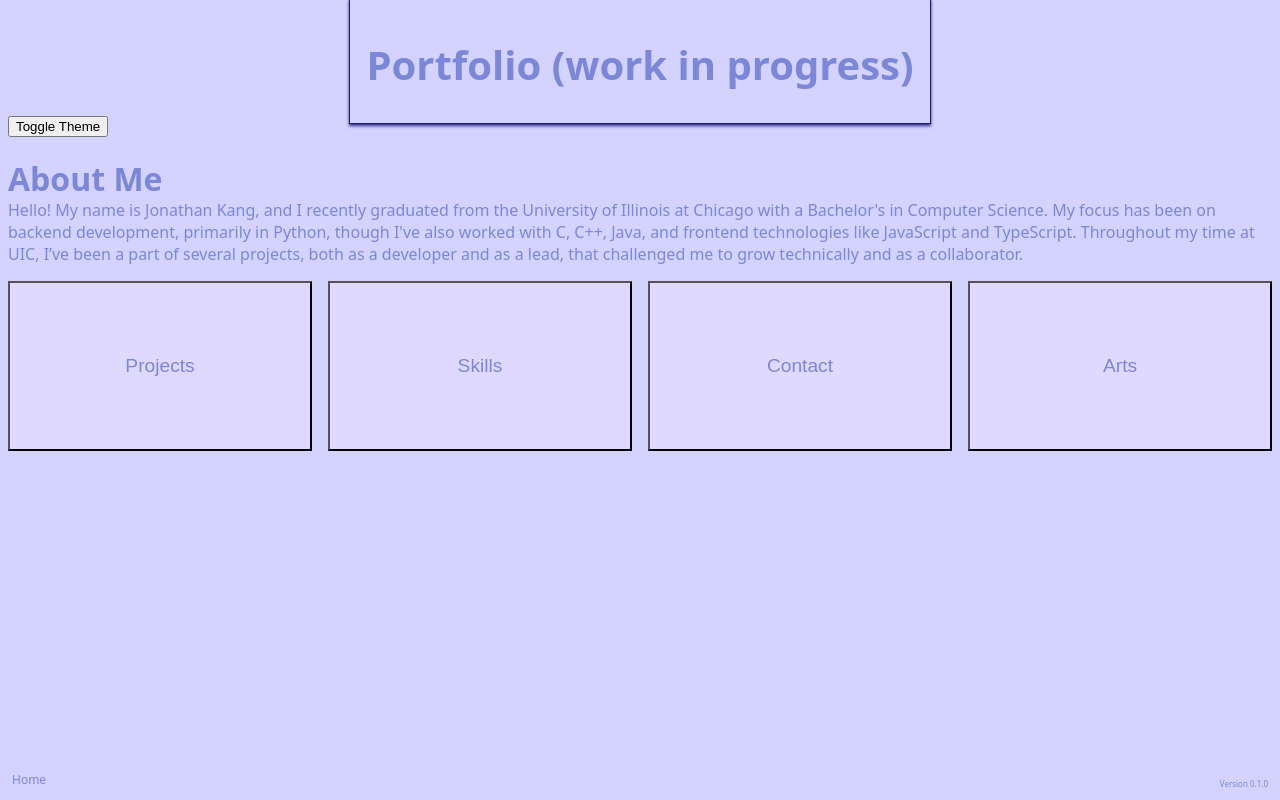
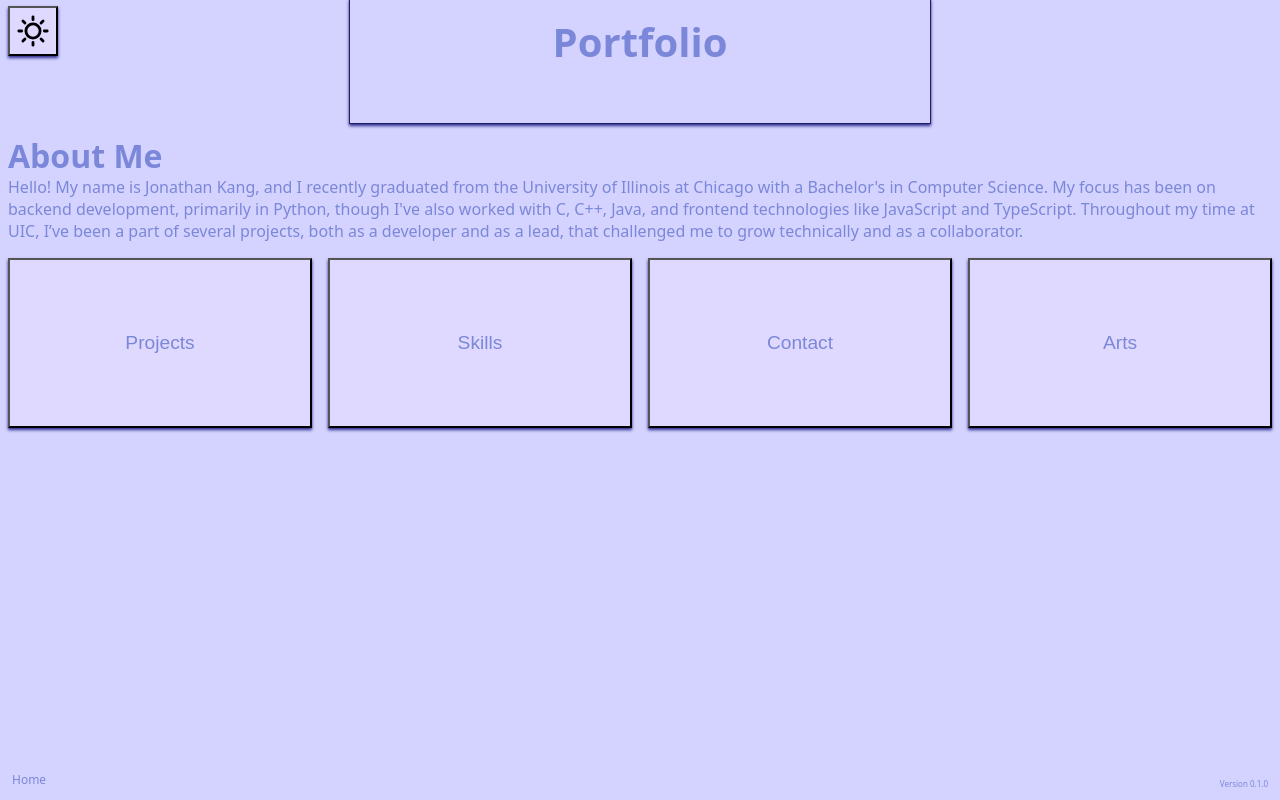
Before and after one commit to JJonKang/Portfolio, a React (Vite) app in the folder react-app/: page / in a window 1280 px wide. Built offline with nearby package versions, Linux system fonts and the light colour scheme; a web font is replaced by a local one.

Commit message:
Button changes, mainly based on the light theme

```diff
--- a/react-app/index.html
+++ b/react-app/index.html
@@ -6,7 +6,7 @@
     <link href="https://fonts.googleapis.com/css2?family=Nova+Round&family=Tiny5&display=swap" rel="stylesheet">
     <meta charset="UTF-8" />
     <meta name="viewport" content="width=device-width, initial-scale=1.0" />
-    <title>Portfolio</title>
+    <title>Jonathan's Portfolio</title>
   </head>
   <body>
     <div id="root"></div>
--- a/react-app/src/App.jsx
+++ b/react-app/src/App.jsx
@@ -4,13 +4,25 @@ import About from './written/About.jsx'
 
 function App(){
   const [dark, setDark] = useState(false)
-  const btnClass = `box-btn ${dark ? 'box-btn-dark' : 'box-btn-light'}`
+  const btnClass = "box-btn " + (dark ? 'box-btn-dark' : 'box-btn-light')
+  const btnLightClass = "box-btn-color-change " + (dark ? 'box-btn-dark' : 'box-btn-light')
   document.body.className = dark ? 'dark' : 'light';
   return (
     <div>
       <div className="line-u" />
-      <button onClick={() => setDark(!dark)}>Toggle Theme</button>
-      <h1 className="title">Portfolio (work in progress)</h1>
+      {/* https://www.untitledui.com/free-icons */}
+      <button className={btnLightClass} onClick={() => setDark(!dark)}>
+        {dark ? (<svg width="100%" height="100%" viewBox="0 0 24 24" fill="none" xmlns="http://www.w3.org/2000/svg">
+        <path d="M18 2L18.6178 3.23558C18.8833 3.76656 19.016 4.03205 19.1934 4.26211C19.3507 4.46626 19.5337 4.64927 19.7379 4.80664C19.9679 4.98397 20.2334 5.11672 20.7644 5.38221L22 6L20.7644 6.61779C20.2334 6.88328 19.9679 7.01603 19.7379 7.19336C19.5337 7.35073 19.3507 7.53374 19.1934 7.73789C19.016 7.96795 18.8833 8.23344 18.6178 8.76442L18 10L17.3822 8.76442C17.1167 8.23344 16.984 7.96795 16.8066 7.73789C16.6493 7.53374 16.4663 7.35073 16.2621 7.19336C16.0321 7.01603 15.7666 6.88328 15.2356 6.61779L14 6L15.2356 5.38221C15.7666 5.11672 16.0321 4.98397 16.2621 4.80664C16.4663 4.64927 16.6493 4.46626 16.8066 4.26211C16.984 4.03205 17.1167 3.76656 17.3822 3.23558L18 2Z" stroke="currentColor" stroke-width="2" stroke-linecap="round" stroke-linejoin="round"/>
+        <path d="M21 13.3893C19.689 15.689 17.2145 17.2395 14.3779 17.2395C10.1711 17.2395 6.76075 13.8292 6.76075 9.62233C6.76075 6.78554 8.31149 4.31094 10.6115 3C5.77979 3.45812 2 7.52692 2 12.4785C2 17.7371 6.26292 22 11.5215 22C16.4729 22 20.5415 18.2206 21 13.3893Z" stroke="currentColor" stroke-width="2" stroke-linecap="round" stroke-linejoin="round"/>
+        </svg>
+        ) : (
+        <svg width="100%" height="100%" viewBox="0 0 24 24" fill="none" xmlns="http://www.w3.org/2000/svg">
+        <path d="M12 2V4M12 20V22M4 12H2M6.31412 6.31412L4.8999 4.8999M17.6859 6.31412L19.1001 4.8999M6.31412 17.69L4.8999 19.1042M17.6859 17.69L19.1001 19.1042M22 12H20M17 12C17 14.7614 14.7614 17 12 17C9.23858 17 7 14.7614 7 12C7 9.23858 9.23858 7 12 7C14.7614 7 17 9.23858 17 12Z" stroke="currentColor" stroke-width="2" stroke-linecap="round" stroke-linejoin="round"/>
+        </svg>
+        )}
+      </button>
+      <h1 className="title">Portfolio</h1>
       <About />
       <div className="box-buttons">
         <button className={btnClass}>Projects</button>
--- a/react-app/src/index.css
+++ b/react-app/src/index.css
@@ -3,6 +3,12 @@ body:    #070F2B
 lines:   #1B1A55
 text:    #535C91
 misc 2:  #9290C3
+*/
+
+/*
+priority layers:
+0: default
+5: light button
 */
 
 /* Background */
@@ -94,11 +100,23 @@ p { font-size: 1.0rem; color: #7b87d8;}
   gap: 1rem;
 }
 
+.box-btn-color-change { /* For light theme changing */
+  position: absolute;
+  top: 6px;
+  width: 50px;
+  height: 50px;
+  transition: background-color 0.3s ease;
+  box-shadow: 0 2px 3px #2c2b8e;
+  z-index: 5; /* Priority layer */
+}
+
 .box-btn {
   margin: 0 auto;
   width: 350px;
   height: 170px;
   font-size: 1.2rem;
+  transition: background-color 0.3s ease;
+  box-shadow: 0 2px 3px #2c2b8e;
 }
 
 .box-btn-dark {
```
